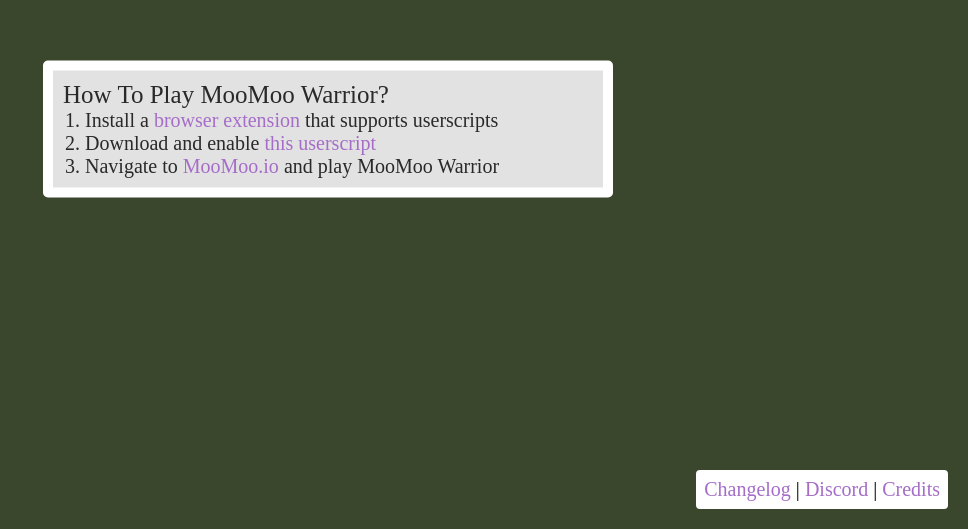
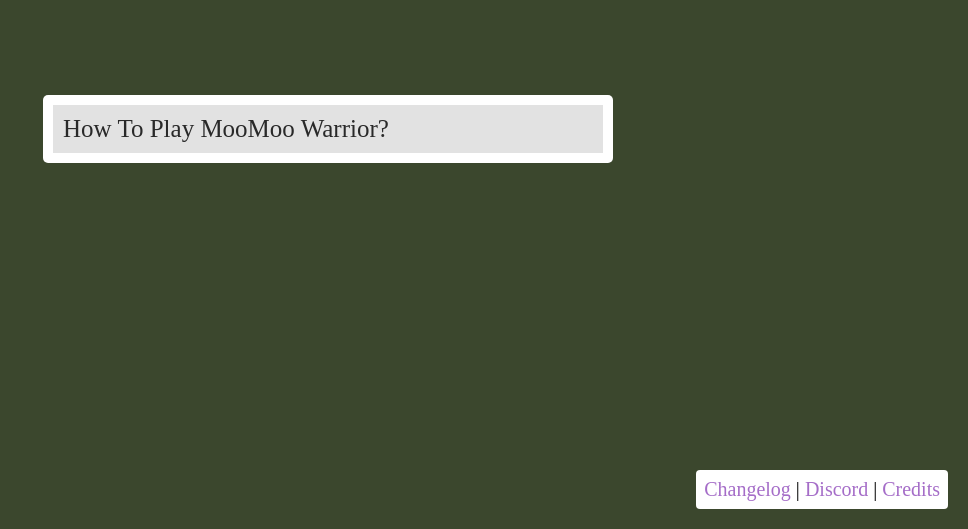
Before and after one commit to printhelloworldasdas/moomoowarrior, a plain HTML site: page index.html in a window 1280 px wide. Shown: the part 271-800 px from the top of the page, without its empty margins (312-1280 px from the left). Drawn offline with Linux system fonts and the light colour scheme; a web font is replaced by a local one.

Commit message:
Update index.html

```diff
--- a/index.html
+++ b/index.html
@@ -97,9 +97,7 @@
 					<div class="tutorialBackground">
 						<div class="tutorialTitle">How To Play MooMoo Warrior?</div>
 						<ol style="margin: 0; padding-left: 22px">
-							<li class="tutorialText">Install a <a href="https://www.tampermonkey.net" target="_blank">browser extension</a> that supports userscripts</li>
-							<li class="tutorialText">Download and enable <a href="./moomoowarrior.user.js" target="_blank">this userscript</a></li>
-							<li class="tutorialText">Navigate to <a href="https://moomoo.io" target="_blank">MooMoo.io</a> and play MooMoo Warrior</li>
+							<!-- Se han eliminado las 3 líneas del tutorial que pediste quitar -->
 						</ol>
 					</div>
 				</div>
```
